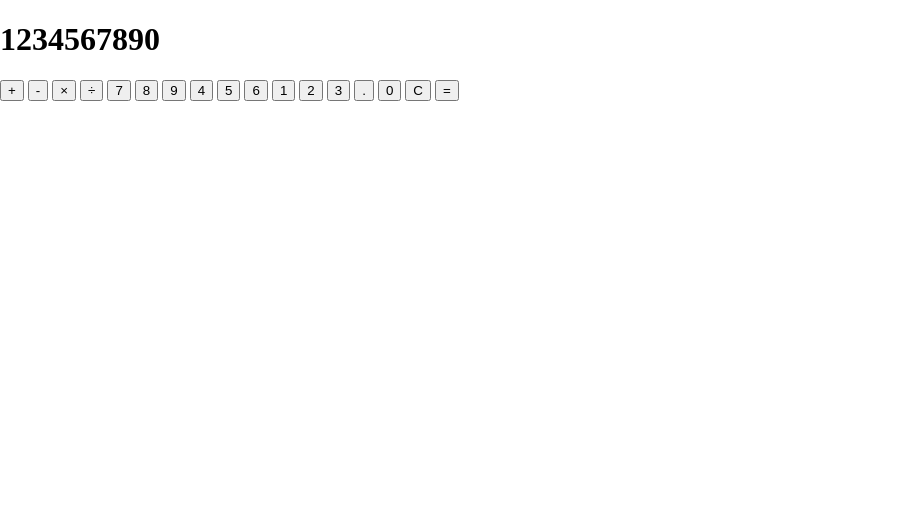
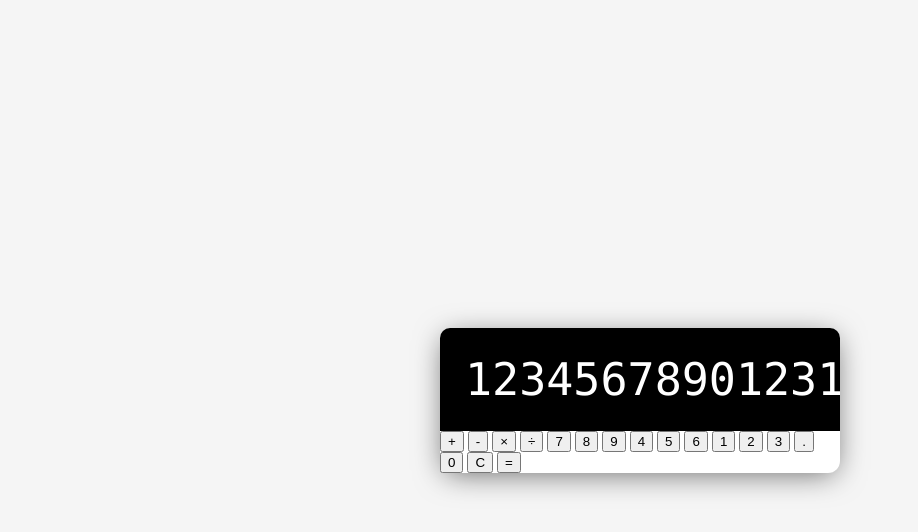
Before and after one commit to heuzin/calculator, a plain HTML site: page index.html in a window 1280 px wide. Shown: the whole page, without its empty margins (0-918 px from the left). Drawn offline with Linux system fonts and the light colour scheme.

Commit message:
display css

```diff
--- a/index.html
+++ b/index.html
@@ -13,7 +13,7 @@
     <div class="calculator">
         <!-- Display -->
         <div class="calculator-display">
-            <h1>1234567890</h1>
+            <h1>123456789012312421351324532452345</h1>
         </div>
         <!-- Buttons -->
         <div class="calculator-buttons">
--- a/style.css
+++ b/style.css
@@ -6,4 +6,52 @@
 body {
   margin: 0;
   min-height: 100vh;
+  display: flex;
+  justify-content: center;
+  align-items: center;
+  background: whitesmoke;
+  /* background: linear-gradient(to right, #0f2027, #203a43, #2c5364); */
 }
+
+.calculator {
+  background: white;
+  width: 400px;
+  border-radius: 12px;
+  box-shadow: 0 5px 30px -5px rgba(0, 0, 0, 0.6);
+}
+
+.calculator-display {
+  background: black;
+  color: white;
+  margin: 0;
+  display: flex;
+  align-items: center;
+  justify-content: flex-end;
+  border-radius: 10px 10px 0 0;
+}
+
+.calculator-display h1 {
+  margin: 0;
+  padding: 25px;
+  font-size: 45px;
+  font-family: 'Lucida Console', sans-serif;
+  font-weight: 100;
+  overflow-x: auto;
+}
+
+/* Custom Scroll Bar */
+::-webkit-scrollbar {
+  width: 10px;
+}
+
+::-webkit-scrollbar-track {
+  background: #f1f1f1;
+}
+
+::-webkit-scrollbar-thumb {
+  background: #888;
+}
+
+::-webkit-scrollbar-thumb:hover {
+  background: #555;
+}
```
